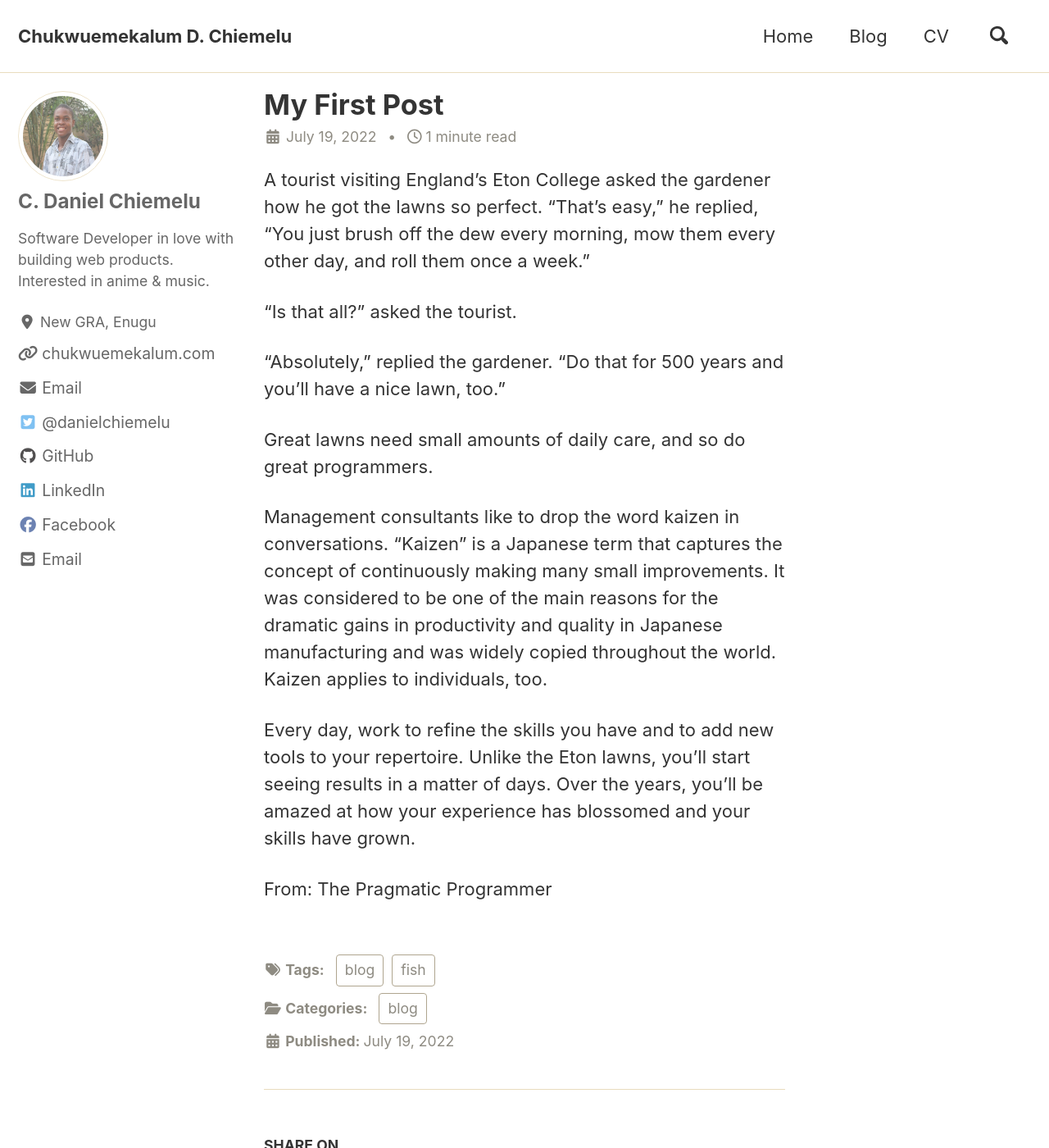
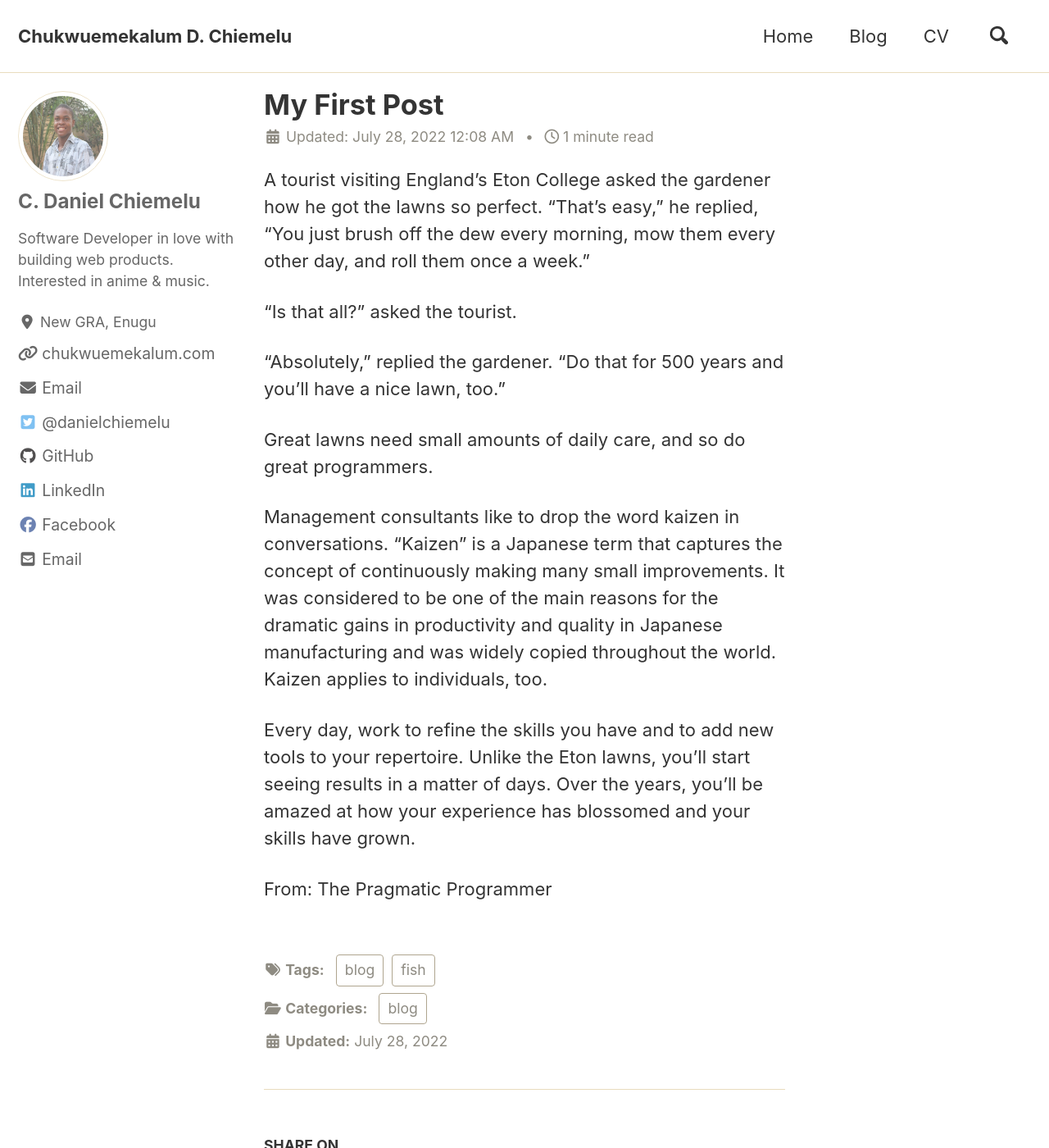
Before and after one commit to Chukwuemekalum/chukwuemekalum.github.io, a Jekyll site: the page built from _posts/2022-07-19-my-first-post.md, in a window 1280 px wide and 1400 px high. Shown: the whole window at 82% size. Built offline with Jekyll 4.4.1, drawn with Linux system fonts in a browser that asks for light colours; cached includes are drawn as plain includes; nearby versions of some CDN libraries; comment, search, counter and statistics services are not loaded.

Commit message:
Working with Date

```diff
--- a/_layouts/single.html
+++ b/_layouts/single.html
@@ -29,7 +29,7 @@ layout: default
           {% if page.title %}<h1 id="page-title" class="page__title" itemprop="headline">{{ page.title | markdownify | remove: "<p>" | remove: "</p>" }}</h1>{% endif %}
             <p class="page__meta">
               {% if page.last_modified_at %}
-                <span class="page__meta-date"><i class="fas fa-fw fa-calendar-alt" aria-hidden="true"></i> {{ site.data.ui-text[site.locale].date_label | default: "Updated:" }} <time datetime="{{ page.last_modified_at | date: "%Y-%m-%d" }}">{{ page.last_modified_at | date: "%B %-d, %Y" }}</time></span>
+                <span class="page__meta-date"><i class="fas fa-fw fa-calendar-alt" aria-hidden="true"></i> {{ site.data.ui-text[site.locale].date_label | default: "Updated:" }} <time datetime="{{ page.last_modified_at | date: "%Y-%m-%d" }}">{{ page.last_modified_at | date: "%B %-d, %Y %I:%M %p" }}</time></span>
               {% elsif page.date %}
                 <span class="page__meta-date"><i class="fas fa-fw fa-calendar-alt" aria-hidden="true"></i> <time datetime="{{ page.date | date_to_xmlschema }}">{{ page.date | date: "%B %-d, %Y" }}</time></span>
               {% endif %}
--- a/_posts/2022-07-19-my-first-post.md
+++ b/_posts/2022-07-19-my-first-post.md
@@ -1,6 +1,7 @@
 ---
 title: "My First Post "
 date: 2022-07-19
+last_modified_at: 22-07-28T00:08
 categories:
   - blog
 toc: false
```
